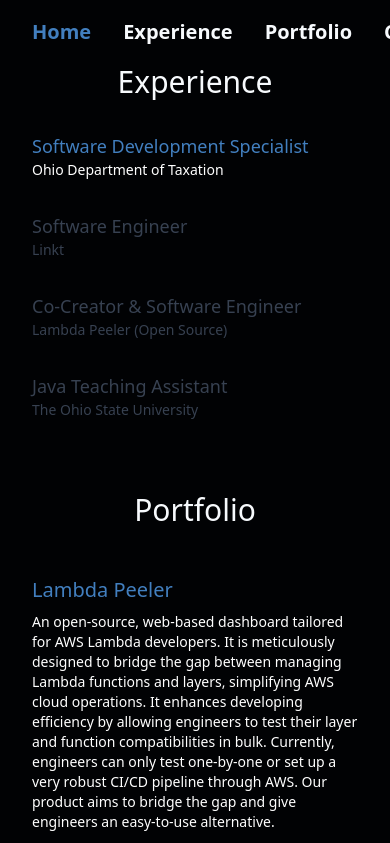
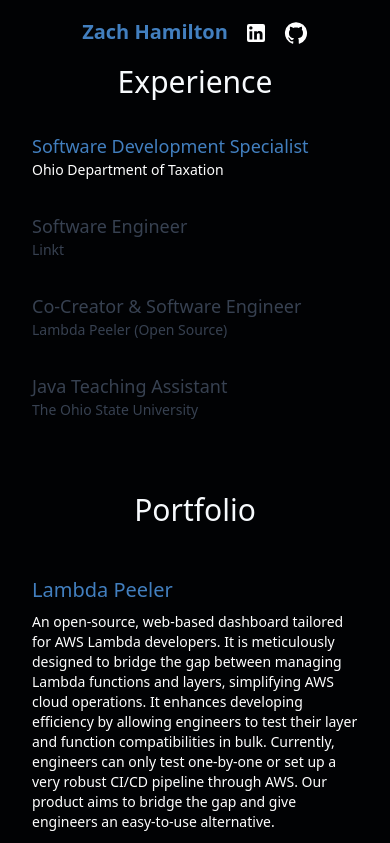
Before and after one commit to ZachMHamilton/PersonalWebsiteV2, a React (Vite) app: page / in a window 390 px wide. Shown: the top 843 px of the page. Built offline with nearby package versions, Linux system fonts and the light colour scheme.

Commit message:
nav responsiveness done

```diff
--- a/src/components/Nav.jsx
+++ b/src/components/Nav.jsx
@@ -10,7 +10,7 @@
     <nav className="fixed top-0 w-full bg-transparent z-10">
       <div className="w-full px-8 md:px-12 lg:px-24">
         <div className="flex justify-between h-16">
-          <div className="flex gap-8">
+          <div className="hidden md:flex gap-8">
             <ScrollLink
               to="home"
               spy={true}
@@ -68,7 +68,7 @@
               Contact
             </ScrollLink>
           </div>
-          <div className="flex gap-4 items-center">
+          <div className="flex flex-row justify-center md:justify-end gap-4 items-center w-full">
             <div className="text-xl font-bold text-accent">Zach Hamilton</div>
             <a href="https://www.linkedin.com/in/zach-m-hamilton/">
               <LinkedInIcon className="text-white" />
```
